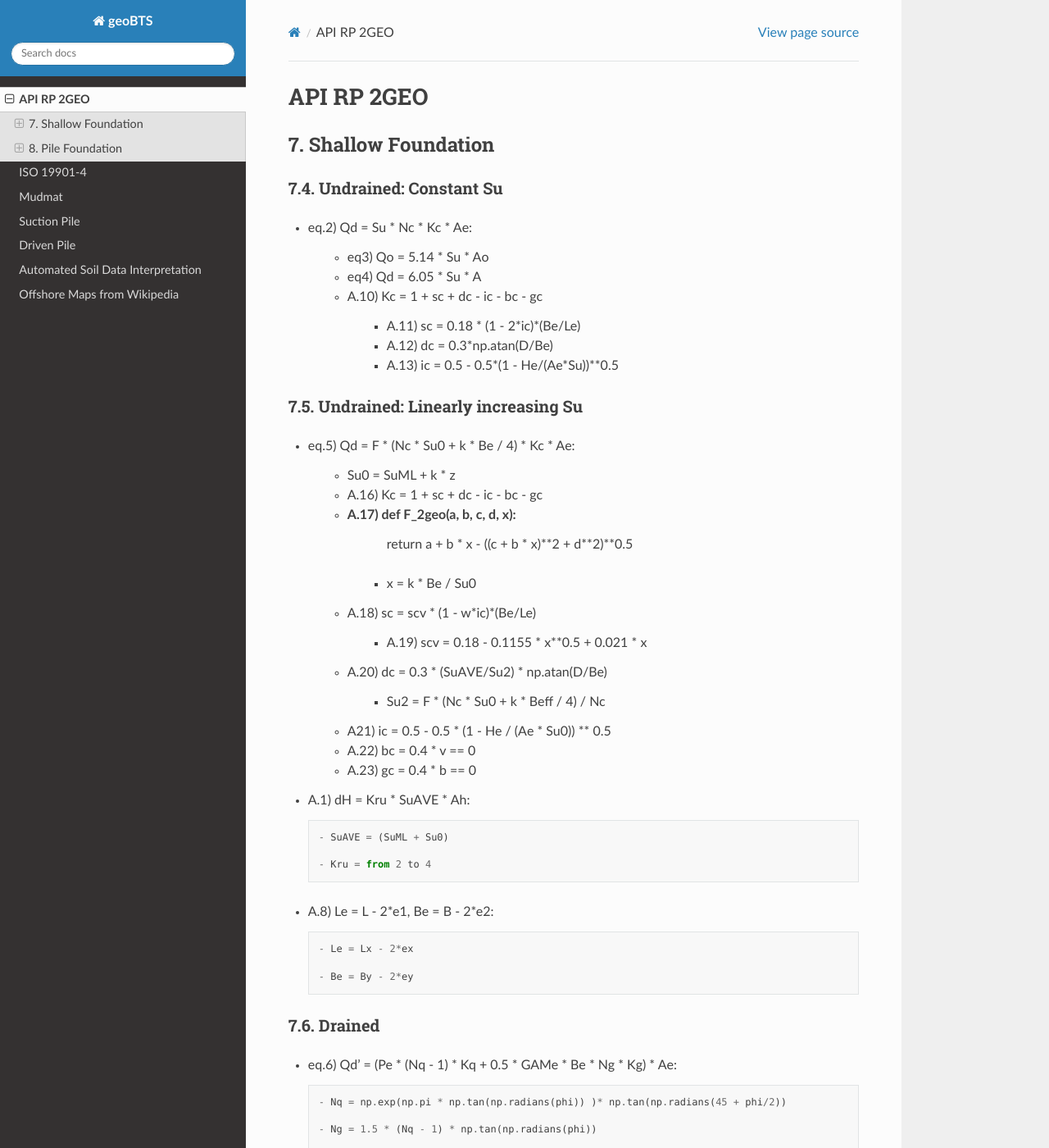
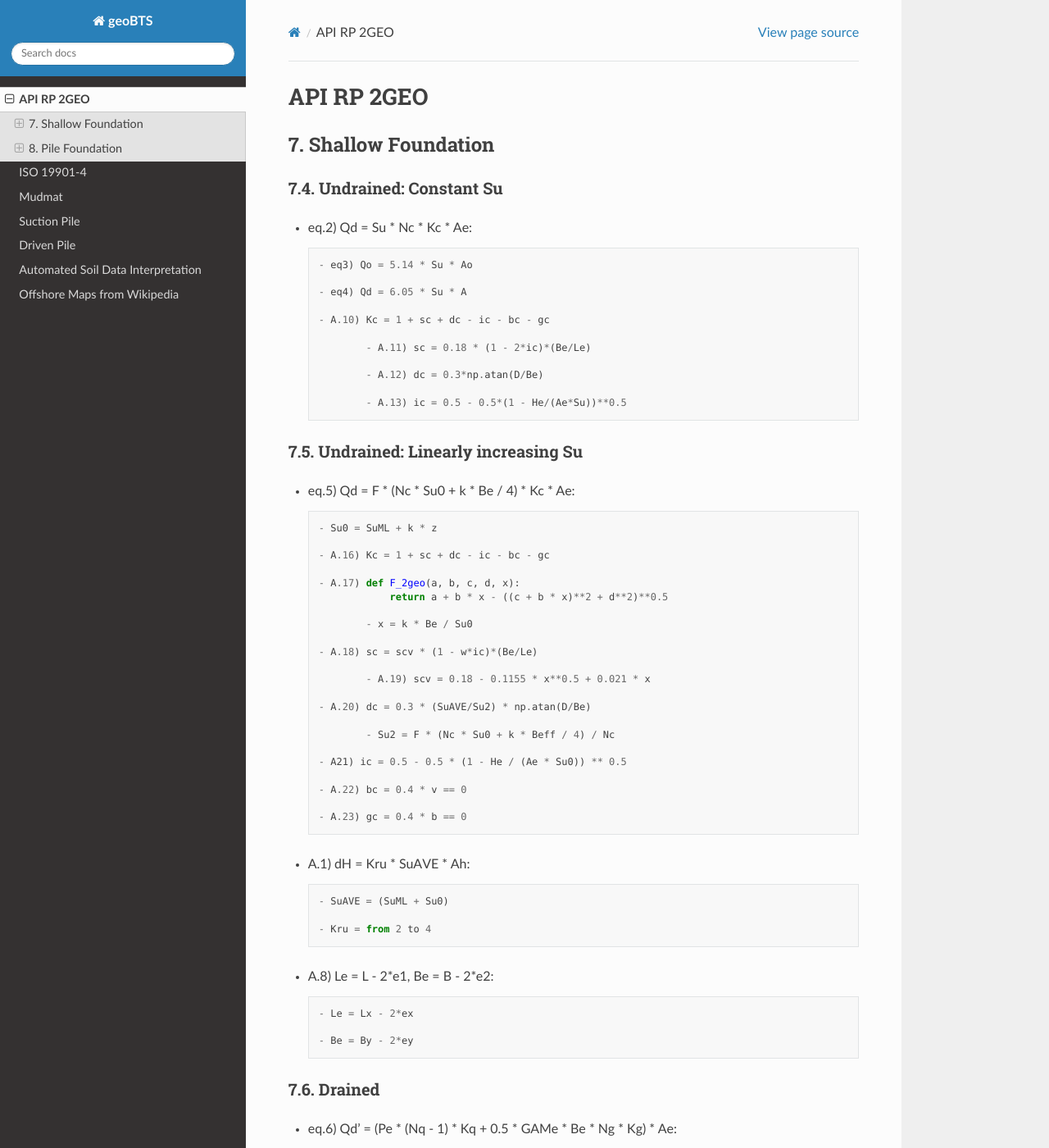
Before and after one commit to jungsohn/geoBTS, a Sphinx documentation site: the page built from docs/source/API_2GEO.rst, in a window 1280 px wide and 1400 px high. Shown: the whole window at 82% size. Built offline with Sphinx 7.4.7 and the Read the Docs theme 3.1.0, drawn with Linux system fonts in a browser that asks for light colours; some of the changed text lies outside the part shown.

Commit message:
Update API_2GEO.rst

```diff
--- a/docs/source/API_2GEO.rst
+++ b/docs/source/API_2GEO.rst
@@ -8,7 +8,7 @@ API RP 2GEO
 .................
 
 
-- eq.2) Qd = Su * Nc * Kc * Ae:
+- eq.2) Qd = Su * Nc * Kc * Ae::
 
         - eq3) Qo = 5.14 * Su * Ao
 
@@ -25,7 +25,7 @@ API RP 2GEO
 7.5. Undrained: Linearly increasing Su
 ............................
 
-- eq.5) Qd = F * (Nc * Su0 + k * Be / 4) * Kc * Ae:
+- eq.5) Qd = F * (Nc * Su0 + k * Be / 4) * Kc * Ae::
 
         - Su0 = SuML + k * z
 
@@ -91,7 +91,7 @@ API RP 2GEO
                 - A.29) gq = (1 - 0.5 * np.tan(np.radians(b)))**5,  gg = gq
 
 
-- A.2) dH = 0.5 * Krd * GAMe * Db * Ah
+- A.2) dH = 0.5 * Krd * GAMe * Db * Ah::
 
         - A.3) Krd = Kp - 1/Kp
 
@@ -101,7 +101,7 @@ API RP 2GEO
 7.6. Displacement
 ............................
 
-- Short-term
+- Short-term::
 
     - eq.9) Uv = (1 - v)/(4*G*R) * Q
 
```
Also changed, not shown: other parts of docs/source/API_2GEO.rst (+6 -6 lines).
